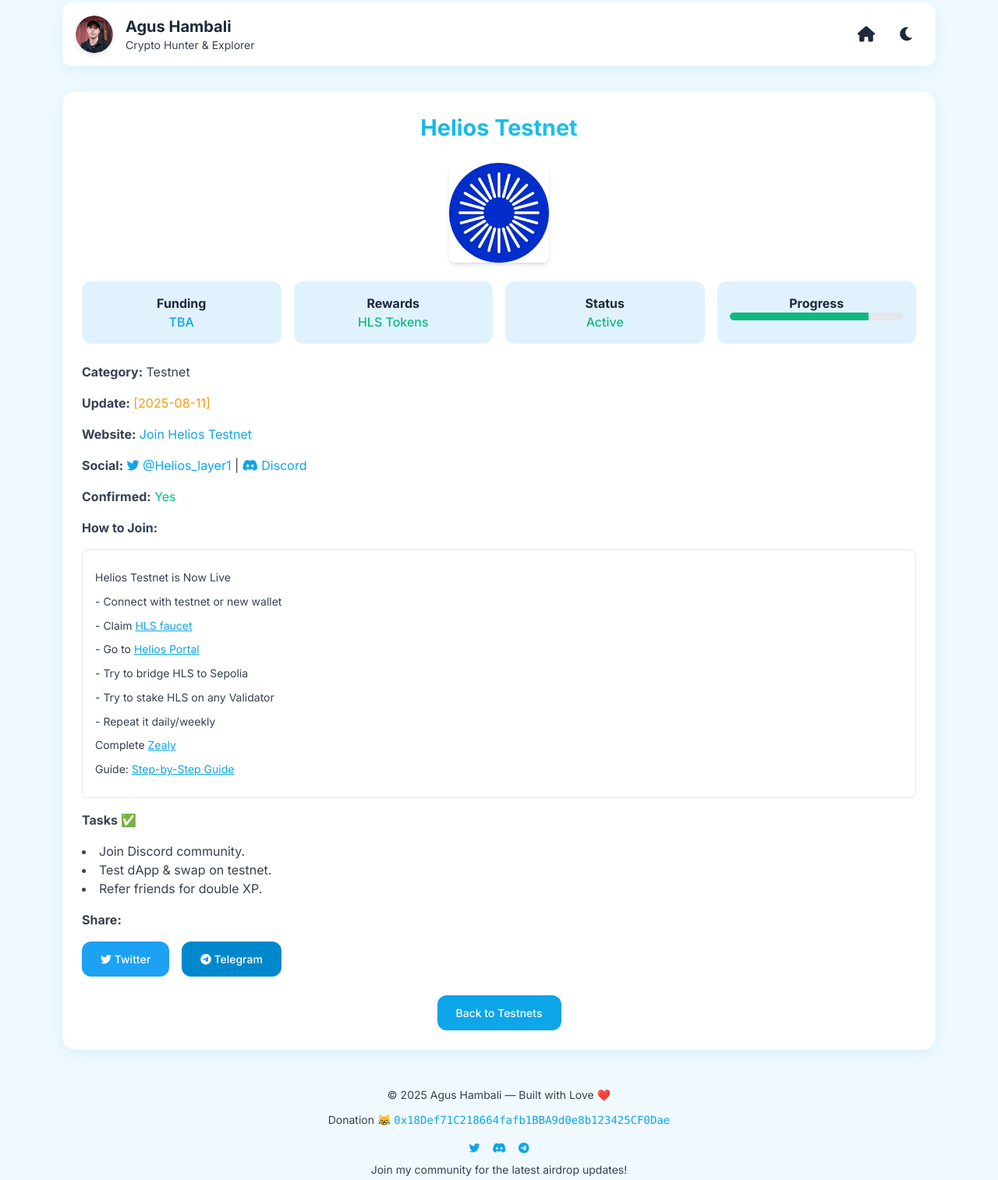
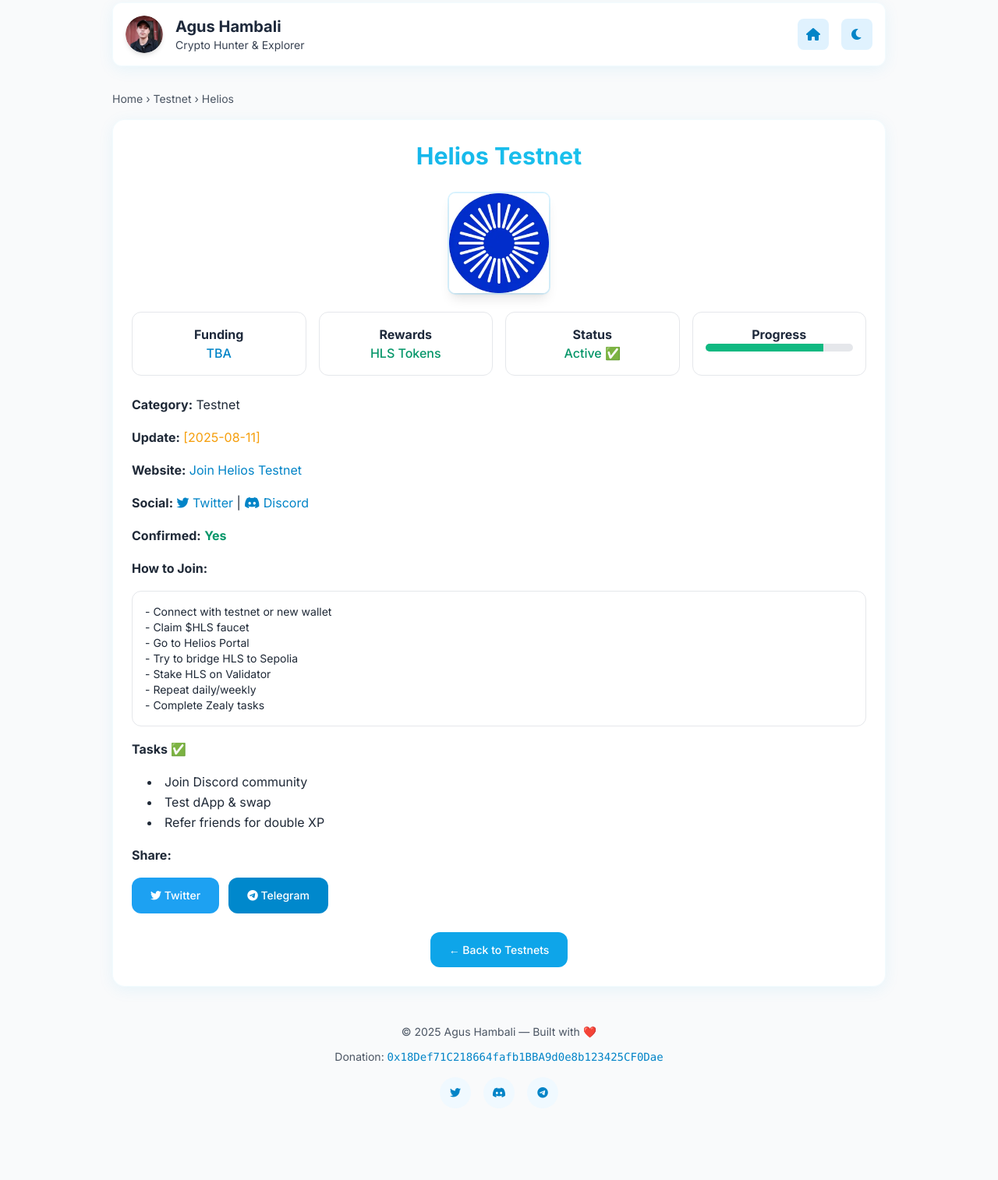
Before and after one commit to agushambali33/agushambali33, a plain HTML site: page testnet/helios.html in a window 1280 px wide. Shown: the part 29-1543 px from the top of the page at 78% size. After the commit the page ends 1515 px from the top, so only its background shows below. Drawn offline with nearby package versions, Linux system fonts and the light colour scheme.

Commit message:
Add files via upload

```diff
--- a/testnet/helios.html
+++ b/testnet/helios.html
@@ -1,12 +1,10 @@
-<!DOCTYPE html>
-<html lang="en" id="html">
+<!DOCTYPE html><html lang="en" id="html">
 <head>
   <meta charset="UTF-8" />
   <meta name="viewport" content="width=device-width, initial-scale=1.0" />
   <meta name="theme-color" content="#F0F9FF" />
   <title>Helios Testnet — Agus Hambali</title>
   <meta name="description" content="Detailed guide on Helios Testnet airdrop, funding, rewards, tasks, and how to join. Explore crypto with Agus Hambali!" />
-  <meta name="keywords" content="helios testnet, crypto airdrop, testnet guide, airdrop hunter, crypto indonesia" />
   <meta property="og:title" content="Helios Testnet — Agus Hambali" />
   <meta property="og:description" content="Join Helios Testnet for funding, rewards, and more. Step-by-step guide by Agus Hambali." />
   <meta property="og:image" content="/assets/helioslogo.webp" />
@@ -19,218 +17,143 @@
   <link rel="stylesheet" href="https://cdnjs.cloudflare.com/ajax/libs/font-awesome/6.0.0-beta3/css/all.min.css">
   <link rel="stylesheet" href="https://unpkg.com/aos@next/dist/aos.css" />
   <style>
-    body {
-      font-family: 'Inter', sans-serif;
-      line-height: 1.6;
-      font-size: 16px;
-      background: #F0F9FF;
-      color: #1E293B;
-      transition: background 0.3s, color 0.3s;
-    }
-    body.dark {
-      background: #1E293B;
-      color: #F0F9FF;
-    }
-    .glass {
-      background: rgba(255, 255, 255, 0.95);
-      border-radius: 1rem;
-      box-shadow: 0 4px 20px rgba(14, 165, 233, 0.1);
-      border: 1px solid rgba(14, 165, 233, 0.05);
-    }
-    body.dark .glass {
-      background: rgba(30, 41, 59, 0.95);
-      border: 1px solid rgba(14, 165, 233, 0.2);
-    }
-    .btn {
-      padding: 0.75rem 1.5rem;
-      border-radius: 0.75rem;
-      font-weight: 500;
-      font-size: 14px;
-      transition: transform 0.2s ease, box-shadow 0.2s ease;
-      background: #0EA5E9;
-      color: #FFFFFF;
-    }
-    .btn:hover {
-      transform: translateY(-2px);
-      box-shadow: 0 4px 12px rgba(14, 165, 233, 0.3);
-    }
-    .category-title {
-      background: linear-gradient(to right, #0EA5E9, #22D3EE);
-      -webkit-background-clip: text;
-      color: transparent;
-      font-size: 1.8rem;
-      font-weight: 700;
-      text-align: center;
-    }
-    .stat-box {
-      background: #E0F2FE;
-      padding: 1rem;
-      border-radius: 0.75rem;
-      text-align: center;
-    }
-    body.dark .stat-box {
-      background: #334155;
-    }
-    .how-to-join p {
-      margin: 0.5rem 0;
-    }
-    .how-to-join a {
-      color: #0EA5E9;
-      text-decoration: underline;
-    }
-    .progress-bar {
-      height: 10px;
-      background: #E5E7EB;
-      border-radius: 5px;
-      overflow: hidden;
-    }
-    .progress-bar-fill {
-      height: 100%;
-      background: #10B981;
-      width: 80%;
-    }
-    #back-to-top {
-      position: fixed;
-      bottom: 20px;
-      right: 20px;
-      background: #0EA5E9;
-      color: white;
-      padding: 10px;
-      border-radius: 50%;
-      display: none;
-    }
+    body { font-family: 'Inter', sans-serif; line-height: 1.6; font-size: 16px; background: #F9FAFB; color: #1E293B; transition: background 0.3s, color 0.3s; }
+    body.dark { background: #1E293B; color: #F0F9FF; }
+    .glass { background: rgba(255,255,255,0.95); border-radius: 1rem; box-shadow: 0 4px 20px rgba(14,165,233,0.08); border: 1px solid rgba(14,165,233,0.05); }
+    body.dark .glass { background: rgba(30,41,59,0.95); border: 1px solid rgba(14,165,233,0.2); }
+    .btn { padding: 0.75rem 1.5rem; border-radius: 0.75rem; font-weight: 500; font-size: 14px; transition: transform .2s, box-shadow .2s; background: #0EA5E9; color: #FFF; }
+    .btn:hover { transform: translateY(-2px); box-shadow: 0 4px 12px rgba(14,165,233,0.3); }
+    .category-title { background: linear-gradient(to right,#0EA5E9,#22D3EE); -webkit-background-clip: text; color: transparent; font-size: 1.9rem; font-weight: 700; text-align: center; }
+    .stat-box { background: #FFF; padding: 1rem; border-radius: .75rem; text-align: center; border: 1px solid #E5E7EB; }
+    body.dark .stat-box { background: #334155; border: 1px solid #475569; }
+    .how-to-join { background: #FFF; border: 1px solid #E5E7EB; border-radius: .75rem; padding: 1rem; line-height: 1.7; }
+    body.dark .how-to-join { background: #334155; border: 1px solid #475569; }
+    .progress-bar { height: 10px; background: #E5E7EB; border-radius: 5px; overflow: hidden; }
+    .progress-bar-fill { height: 100%; background: #10B981; width: 80%; transition: width .7s ease-in-out; }
+    #back-to-top { position: fixed; bottom: 20px; right: 20px; background: #0EA5E9; color: white; padding: 10px; border-radius: 50%; display: none; }
+    @media(max-width:640px){ body{font-size:14px} .btn{padding:.6rem 1.2rem} }
   </style>
 </head>
 <body class="min-h-screen">
-  <div class="container mx-auto px-4 py-8 max-w-6xl">
+  <div class="container mx-auto px-4 py-8 max-w-5xl">
     <!-- Header -->
     <header class="sticky top-0 z-50 glass p-4 rounded-xl flex items-center justify-between mb-8" data-aos="fade-down">
       <div class="flex items-center gap-4">
-        <img src="/assets/profile.webp" alt="Agus Hambali" class="w-12 h-12 rounded-full shadow-md" loading="lazy">
+        <img src="/assets/profile.webp" alt="Agus Hambali" class="w-12 h-12 rounded-full shadow-md">
         <div>
           <h1 class="text-xl font-bold">Agus Hambali</h1>
           <p class="text-sm text-gray-700 dark:text-gray-300">Crypto Hunter & Explorer</p>
         </div>
       </div>
-      <div class="flex items-center gap-3">
-        <a href="/" class="w-10 h-10 flex items-center justify-center rounded-full hover:bg-white/50 dark:hover:bg-gray-700 transition" title="Back to Home">
-          <i class="fas fa-home text-xl"></i>
-        </a>
-        <button id="theme-toggle" class="w-10 h-10 flex items-center justify-center rounded-full hover:bg-white/50 dark:hover:bg-gray-700 transition">
-          <i class="fas fa-moon text-xl"></i>
-        </button>
+      <div class="flex items-center gap-4">
+        <a href="/" class="w-10 h-10 flex items-center justify-center rounded-lg bg-sky-100 dark:bg-gray-700 text-sky-600 dark:text-white hover:scale-105 transition"><i class="fas fa-home"></i></a>
+        <button id="theme-toggle" class="w-10 h-10 flex items-center justify-center rounded-lg bg-sky-100 dark:bg-gray-700 text-sky-600 dark:text-white"><i class="fas fa-moon"></i></button>
       </div>
-    </header>
+    </header><!-- Breadcrumb -->
+<nav class="text-sm mb-4 text-gray-600 dark:text-gray-400" data-aos="fade-right">
+  <a href="/" class="hover:underline">Home</a> › <a href="/testnet.html" class="hover:underline">Testnet</a> › Helios
+</nav>
 
-    <!-- Airdrop Detail Section -->
+<!-- Airdrop Detail -->
 <section class="glass p-6 mb-12" data-aos="fade-up">
   <h2 class="category-title mb-6">Helios Testnet</h2>
   <div class="mb-6 text-center">
-        <img src="/assets/helioslogo.webp" alt="Helios Testnet Logo" class="w-32 h-32 mx-auto rounded-lg shadow-md" loading="lazy" onerror="this.src='/assets/placeholder.webp';">
+    <img src="/assets/helioslogo.webp" alt="Helios Testnet Logo" class="w-32 h-32 mx-auto rounded-lg shadow-lg ring-2 ring-sky-300/30">
   </div>
-      <!-- Stats Box -->
+
+  <!-- Stats -->
   <div class="grid grid-cols-2 md:grid-cols-4 gap-4 mb-6">
-        <div class="stat-box"><strong>Funding</strong><br><span class="text-[#0EA5E9] font-medium">TBA</span></div>
-        <div class="stat-box"><strong>Rewards</strong><br><span class="text-[#10B981] font-medium">HLS Tokens</span></div>
-        <div class="stat-box"><strong>Status</strong><br><span class="text-[#10B981] font-medium">Active</span></div>
-        <div class="stat-box"><strong>Progress</strong><br>
-          <div class="progress-bar"><div class="progress-bar-fill"></div></div>
+    <div class="stat-box"><strong>Funding</strong><br><span class="text-sky-600 font-medium">TBA</span></div>
+    <div class="stat-box"><strong>Rewards</strong><br><span class="text-emerald-600 font-medium">HLS Tokens</span></div>
+    <div class="stat-box"><strong>Status</strong><br><span class="text-emerald-600 font-medium">Active ✅</span></div>
+    <div class="stat-box"><strong>Progress</strong><br><div class="progress-bar"><div class="progress-bar-fill"></div></div></div>
   </div>
-      </div>
-      <div class="grid gap-4 text-gray-700 dark:text-gray-300">
+
+  <!-- Info -->
+  <div class="grid gap-4 text-gray-800 dark:text-gray-200 leading-relaxed">
     <p><strong>Category:</strong> Testnet</p>
-        <p><strong>Update:</strong> <span class="text-[#F59E0B]">[2025-08-11]</span></p>
-        <p><strong>Website:</strong> <a href="https://testnet.helioschain.network/?code=ZENITH-86284" target="_blank" class="text-[#0EA5E9] hover:underline">Join Helios Testnet</a></p>
-        <p><strong>Social:</strong>
-          <a href="https://twitter.com/Helios_layer1" target="_blank" class="text-[#0EA5E9] hover:underline"><i class="fab fa-twitter"></i> @Helios_layer1</a> |
-          <a href="https://discord.gg/helios" target="_blank" class="text-[#0EA5E9] hover:underline"><i class="fab fa-discord"></i> Discord</a>
-        </p>
-        <p><strong>Confirmed:</strong> <span class="text-[#10B981]">Yes</span></p>
+    <p><strong>Update:</strong> <span class="text-amber-500">[2025-08-11]</span></p>
+    <p><strong>Website:</strong> <a href="https://testnet.helioschain.network/?code=ZENITH-86284" target="_blank" class="text-sky-600 hover:underline">Join Helios Testnet</a></p>
+    <p><strong>Social:</strong> <a href="https://twitter.com/Helios_layer1" target="_blank" class="text-sky-600 hover:underline"><i class="fab fa-twitter"></i> Twitter</a> | <a href="https://discord.gg/helios" target="_blank" class="text-sky-600 hover:underline"><i class="fab fa-discord"></i> Discord</a></p>
+    <p><strong>Confirmed:</strong> <span class="text-emerald-600 font-semibold">Yes</span></p>
+
+    <!-- How to Join -->
     <p><strong>How to Join:</strong></p>
-        <div class="how-to-join bg-white dark:bg-gray-800 p-4 rounded-lg border border-gray-200 dark:border-gray-600 text-sm leading-relaxed">
-          <p>Helios Testnet is Now Live</p>
+    <div class="how-to-join text-sm" data-aos="fade-up">
       <p>- Connect with testnet or new wallet</p>
-          <p>- Claim <a href="https://faucet.helioschain.network" target="_blank">HLS faucet</a></p>
+      <p>- Claim <a href="https://faucet.helioschain.network" target="_blank">$HLS faucet</a></p>
       <p>- Go to <a href="https://portal.helioschain.network/" target="_blank">Helios Portal</a></p>
       <p>- Try to bridge HLS to Sepolia</p>
-          <p>- Try to stake HLS on any Validator</p>
-          <p>- Repeat it daily/weekly</p>
-          <p>Complete <a href="https://zealy.io/cw/heliosblockchain" target="_blank">Zealy</a></p>
-          <p>Guide: <a href="https://helioschain.medium.com/how-to-join-the-helios-testnet-step-by-step-guide-for-early-access-250d024a1e1e" target="_blank">Step-by-Step Guide</a></p>
+      <p>- Stake HLS on Validator</p>
+      <p>- Repeat daily/weekly</p>
+      <p>- Complete <a href="https://zealy.io/cw/heliosblockchain" target="_blank">Zealy tasks</a></p>
     </div>
+
+    <!-- Tasks -->
     <p><strong>Tasks ✅</strong></p>
-        <ul class="list-disc list-inside">
-          <li>Join Discord community.</li>
-          <li>Test dApp & swap on testnet.</li>
-          <li>Refer friends for double XP.</li>
+    <ul class="list-disc list-inside pl-5">
+      <li>Join Discord community</li>
+      <li>Test dApp & swap</li>
+      <li>Refer friends for double XP</li>
     </ul>
+
+    <!-- Share -->
     <p><strong>Share:</strong></p>
-        <div class="flex flex-wrap gap-4">
+    <div class="flex flex-wrap gap-3">
       <a href="https://twitter.com/intent/tweet?text=Join Helios Testnet with Agus Hambali's guide!&url=https://agushambali.vercel.app/testnet/helios" target="_blank" class="btn bg-[#1DA1F2]"><i class="fab fa-twitter"></i> Twitter</a>
       <a href="https://t.me/share/url?url=https://agushambali.vercel.app/testnet/helios&text=Join Helios Testnet with Agus Hambali's guide!" target="_blank" class="btn bg-[#0088cc]"><i class="fab fa-telegram"></i> Telegram</a>
     </div>
   </div>
-      <a href="/testnet.html" class="btn mt-6 block w-fit mx-auto">Back to Testnets</a>
+
+  <a href="/testnet.html" class="btn mt-6 block w-fit mx-auto">← Back to Testnets</a>
 </section>
 
-    <!-- Back to Top Button -->
+<!-- Back to Top -->
 <button id="back-to-top" class="shadow-lg"><i class="fas fa-arrow-up"></i></button>
 
 <!-- Footer -->
-    <footer class="text-center text-sm text-gray-700 dark:text-gray-300 pb-8" data-aos="fade-up">
-      <p>© 2025 Agus Hambali — Built with Love ❤️</p>
-      <p class="mt-3">Donation 😹 <span class="font-mono text-[#0EA5E9] break-all cursor-pointer" id="donation-address" onclick="copyToClipboard('0x18Def71C218664fafb1BBA9d0e8b123425CF0Dae')">0x18Def71C218664fafb1BBA9d0e8b123425CF0Dae</span> <span id="copy-message" class="text-[#10B981] hidden">Copied!</span></p>
+<footer class="text-center text-sm text-gray-600 dark:text-gray-300 pb-8" data-aos="fade-up">
+  <p>© 2025 Agus Hambali — Built with ❤️</p>
+  <p class="mt-3">Donation: <span class="font-mono text-sky-600 break-all cursor-pointer" id="donation-address" onclick="copyToClipboard('0x18Def71C218664fafb1BBA9d0e8b123425CF0Dae')">0x18Def71C218664fafb1BBA9d0e8b123425CF0Dae</span> <span id="copy-message" class="text-emerald-500 hidden">Copied!</span></p>
   <div class="mt-4 flex justify-center gap-4">
-        <a href="https://twitter.com/agushambali" target="_blank" class="text-[#0EA5E9] hover:underline"><i class="fab fa-twitter"></i></a>
-        <a href="https://discord.gg/your-discord" target="_blank" class="text-[#0EA5E9] hover:underline"><i class="fab fa-discord"></i></a>
-        <a href="https://t.me/your-telegram" target="_blank" class="text-[#0EA5E9] hover:underline"><i class="fab fa-telegram"></i></a>
+    <a href="https://twitter.com/agushambali" target="_blank" class="w-10 h-10 flex items-center justify-center rounded-full bg-sky-50 dark:bg-gray-700 text-sky-600 dark:text-white"><i class="fab fa-twitter"></i></a>
+    <a href="https://discord.gg/your-discord" target="_blank" class="w-10 h-10 flex items-center justify-center rounded-full bg-sky-50 dark:bg-gray-700 text-sky-600 dark:text-white"><i class="fab fa-discord"></i></a>
+    <a href="https://t.me/your-telegram" target="_blank" class="w-10 h-10 flex items-center justify-center rounded-full bg-sky-50 dark:bg-gray-700 text-sky-600 dark:text-white"><i class="fab fa-telegram"></i></a>
   </div>
-      <p class="mt-2">Join my community for the latest airdrop updates!</p>
 </footer>
-  </div>
 
-  <script src="https://unpkg.com/aos@next/dist/aos.js"></script>
-  <script>
+  </div>  <script src="https://unpkg.com/aos@next/dist/aos.js"></script>  <script>
     AOS.init({ duration: 800, once: true });
 
     // Dark Mode Toggle
-    const themeToggle = document.getElementById('theme-toggle');
-    themeToggle.addEventListener('click', () => {
+    const themeToggle=document.getElementById('theme-toggle');
+    themeToggle.addEventListener('click',()=>{
       document.body.classList.toggle('dark');
       document.getElementById('html').classList.toggle('dark');
-      themeToggle.innerHTML = document.body.classList.contains('dark') ? '<i class="fas fa-sun text-xl"></i>' : '<i class="fas fa-moon text-xl"></i>';
-      localStorage.setItem('theme', document.body.classList.contains('dark') ? 'dark' : 'light');
+      themeToggle.innerHTML=document.body.classList.contains('dark')?'<i class="fas fa-sun"></i>':'<i class="fas fa-moon"></i>';
+      localStorage.setItem('theme',document.body.classList.contains('dark')?'dark':'light');
     });
-    if (localStorage.getItem('theme') === 'dark') {
+    if(localStorage.getItem('theme')==='dark'){
       document.body.classList.add('dark');
       document.getElementById('html').classList.add('dark');
-      themeToggle.innerHTML = '<i class="fas fa-sun text-xl"></i>';
+      themeToggle.innerHTML='<i class="fas fa-sun"></i>';
     }
 
     // Copy to Clipboard
-    function copyToClipboard(text) {
-      navigator.clipboard.writeText(text).then(() => {
-        const copyMessage = document.getElementById('copy-message');
-        copyMessage.classList.remove('hidden');
-        setTimeout(() => copyMessage.classList.add('hidden'), 2000);
+    function copyToClipboard(text){
+      navigator.clipboard.writeText(text).then(()=>{
+        const msg=document.getElementById('copy-message');
+        msg.classList.remove('hidden');
+        setTimeout(()=>msg.classList.add('hidden'),2000);
       });
     }
 
     // Back to Top
-    const backToTop = document.getElementById('back-to-top');
-    window.addEventListener('scroll', () => {
-      backToTop.style.display = window.scrollY > 300 ? 'block' : 'none';
-    });
-    backToTop.addEventListener('click', () => {
-      window.scrollTo({ top: 0, behavior: 'smooth' });
-    });
+    const backToTop=document.getElementById('back-to-top');
+    window.addEventListener('scroll',()=>{backToTop.style.display=window.scrollY>300?'block':'none'});
+    backToTop.addEventListener('click',()=>{window.scrollTo({top:0,behavior:'smooth'})});
 
     // Service Worker
-    if ('serviceWorker' in navigator) {
-      window.addEventListener('load', () => {
-        navigator.serviceWorker.register('/sw.js');
-      });
-    }
-  </script>
-</body>
+    if('serviceWorker' in navigator){window.addEventListener('load',()=>{navigator.serviceWorker.register('/sw.js')})}
+  </script></body>
 </html>
```
Lines whose indentation alone changed are shown as unchanged.
